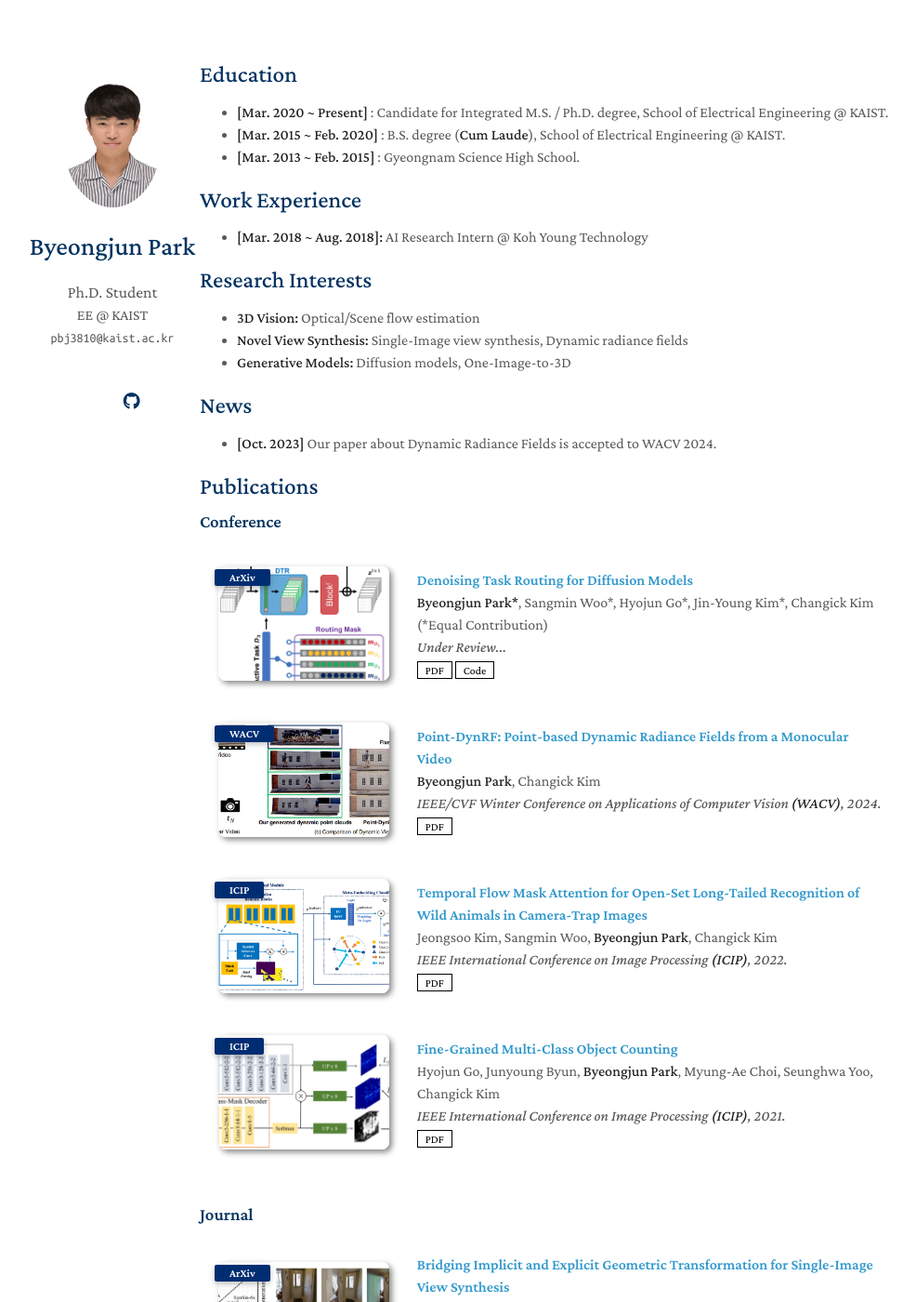
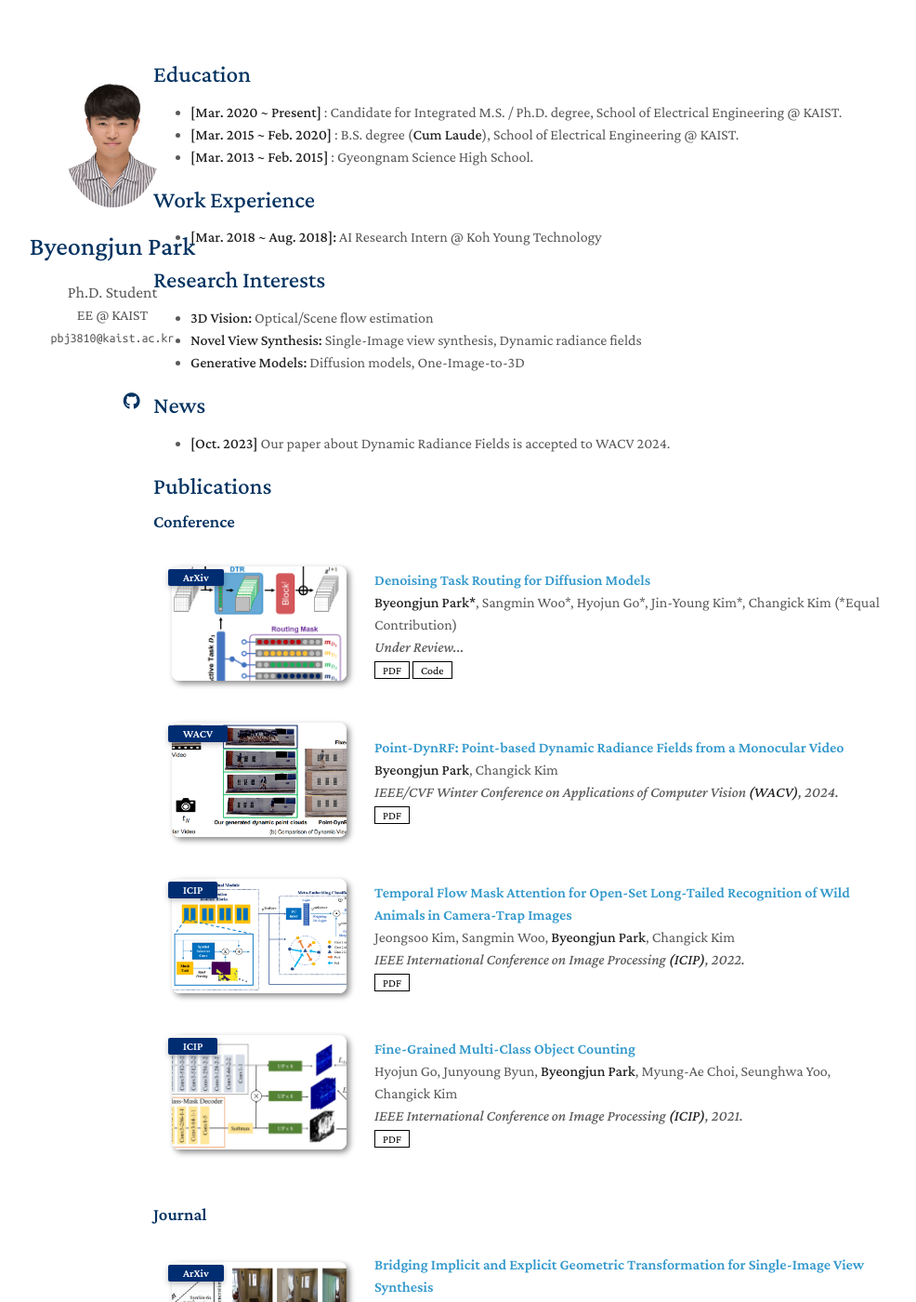
Before and after one commit to byeongjun-park/byeongjun-park.github.io, a Jekyll site: the page built from index.md, in a window 1280 px wide and 1400 px high. Shown: the whole window at 93% size, without its empty margins (155-1141 px from the left). Built offline with Jekyll 4.4.1, drawn with Linux system fonts in a browser that asks for light colours; nearby versions of some CDN libraries; a style sheet for code colours, icons or effects is not loaded; our own code applies the rules of GitHub Pages for plain Markdown files.

Commit message:
profile update

```diff
--- a/_sass/minimal-light-no-dark-mode.scss
+++ b/_sass/minimal-light-no-dark-mode.scss
@@ -353,7 +353,7 @@ header ul a strong {
 }
 
 section {
-  width:750px;
+  width:800px;
   float:right;
   padding-top:4.0em;
   padding-bottom:50px;
@@ -405,7 +405,7 @@ footer {
     border:1px solid #e5e5e5;
     border-width:1px 0;
     padding:20px 0;
-    margin:0 0 20px;
+    margin:10px 0 20px;
   }
 
   header a small {
--- a/_sass/minimal-light.scss
+++ b/_sass/minimal-light.scss
@@ -432,7 +432,7 @@ header ul a strong {
 }
 
 section {
-  width:750px;
+  width:800px;
   float:right;
   padding-top:4.0em;
   padding-bottom:50px;
@@ -484,7 +484,7 @@ footer {
     border:1px solid #e5e5e5;
     border-width:1px 0;
     padding:20px 0;
-    margin:0 0 20px;
+    margin:10px 0 20px;
   }
 
   header a small {
```
